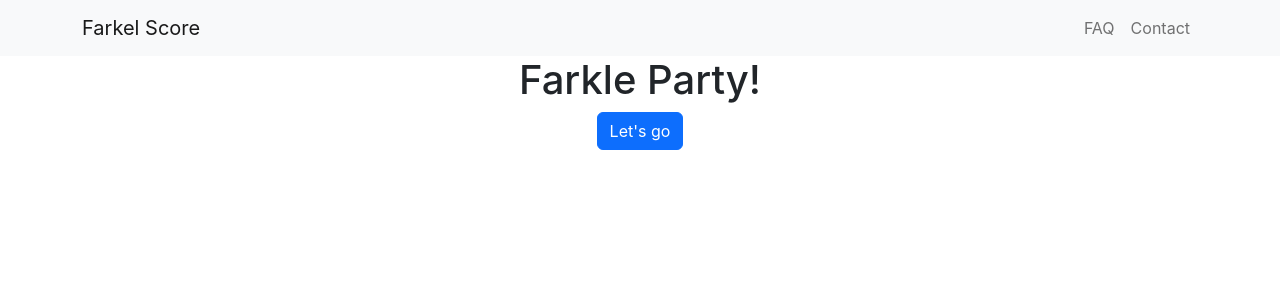
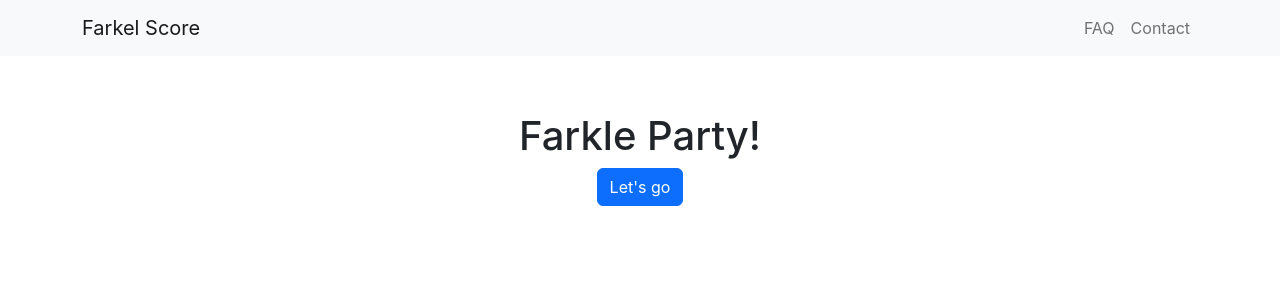
Before and after one commit to jkclark/Farkel, a React (Create React App) app in the folder farkel-score-ui/: page / in a window 1280 px wide. Shown: the top 300 px of the page. Built offline with nearby package versions, Linux system fonts and the light colour scheme; the HTML template or start-up script is replaced by a standard one.

Commit message:
All 'pages' now leave room for navbar.

```diff
--- a/farkel-score-ui/src/components/gameSetupPage.css
+++ b/farkel-score-ui/src/components/gameSetupPage.css
@@ -3,7 +3,7 @@
 
   width: max-content;
 
-  margin-top: 5%;
+  margin-top: calc(var(--navbar-height) + 5%);
 
   /* grid-template-rows: 2fr 1fr 1fr max-content 1fr; */
   gap: 0.5em;
--- a/farkel-score-ui/src/components/mainGamePage.css
+++ b/farkel-score-ui/src/components/mainGamePage.css
@@ -9,7 +9,7 @@
   align-items: center;
   gap: 0.5rem;
 
-  margin-top: 5%;
+  margin-top: calc(var(--navbar-height) + 5%);
 
   width: 100%;
 }
--- /dev/null
+++ b/farkel-score-ui/src/components/navbar.css
@@ -0,0 +1,3 @@
+:root {
+  --navbar-height: 56px;
+}
--- a/farkel-score-ui/src/components/navbar.js
+++ b/farkel-score-ui/src/components/navbar.js
@@ -1,6 +1,8 @@
 import Container from "react-bootstrap/Container";
 import Nav from "react-bootstrap/Nav";
 import Navbar from "react-bootstrap/Navbar";
+
+import "./navbar.css";
 
 function MainNavbar() {
   return (
--- a/farkel-score-ui/src/components/postGamePage.css
+++ b/farkel-score-ui/src/components/postGamePage.css
@@ -3,5 +3,5 @@
   justify-content: center;
   flex-direction: column;
 
-  margin-top: 5%;
+  margin-top: calc(var(--navbar-height) + 5%);
 }
--- a/farkel-score-ui/src/components/welcomePage.css
+++ b/farkel-score-ui/src/components/welcomePage.css
@@ -8,5 +8,5 @@
   flex-direction: column;
   align-items: center;
 
-  margin-top: 5%;
+  margin-top: calc(var(--navbar-height) + 5%);
 }
```
